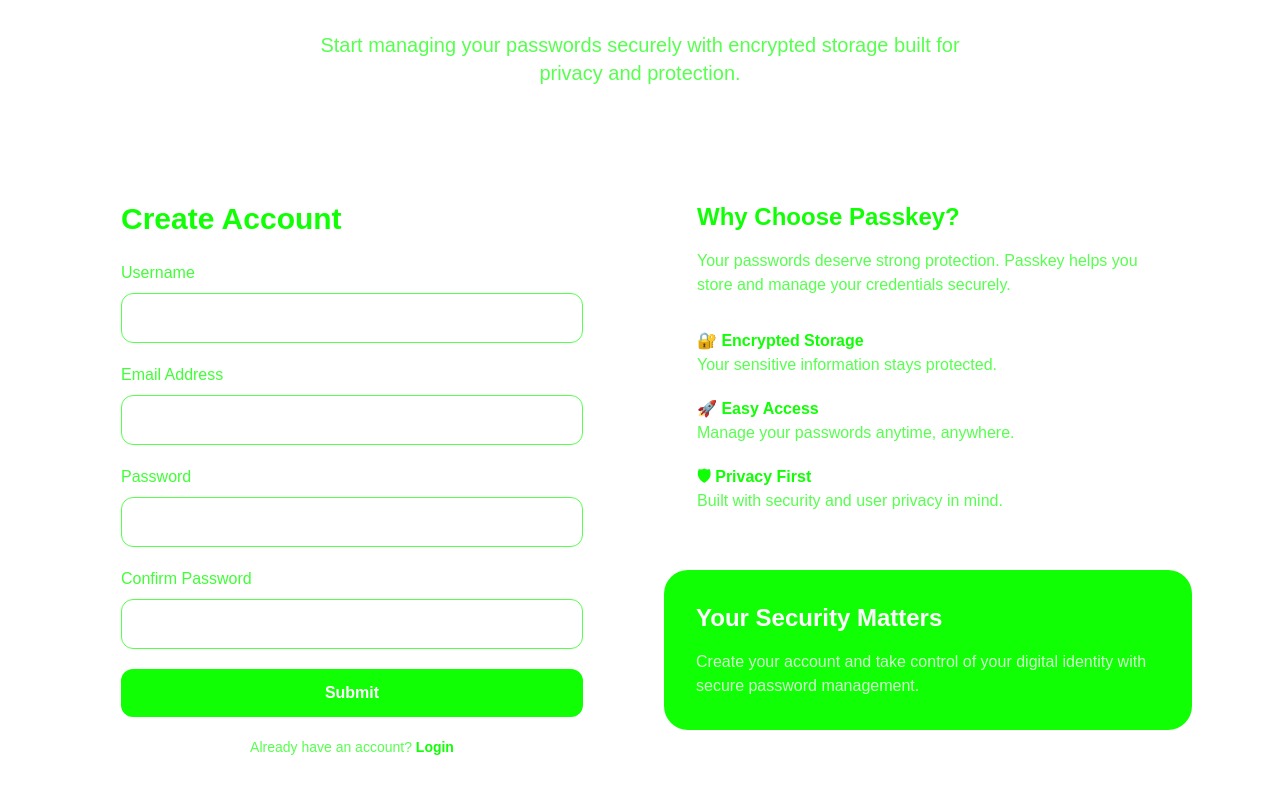
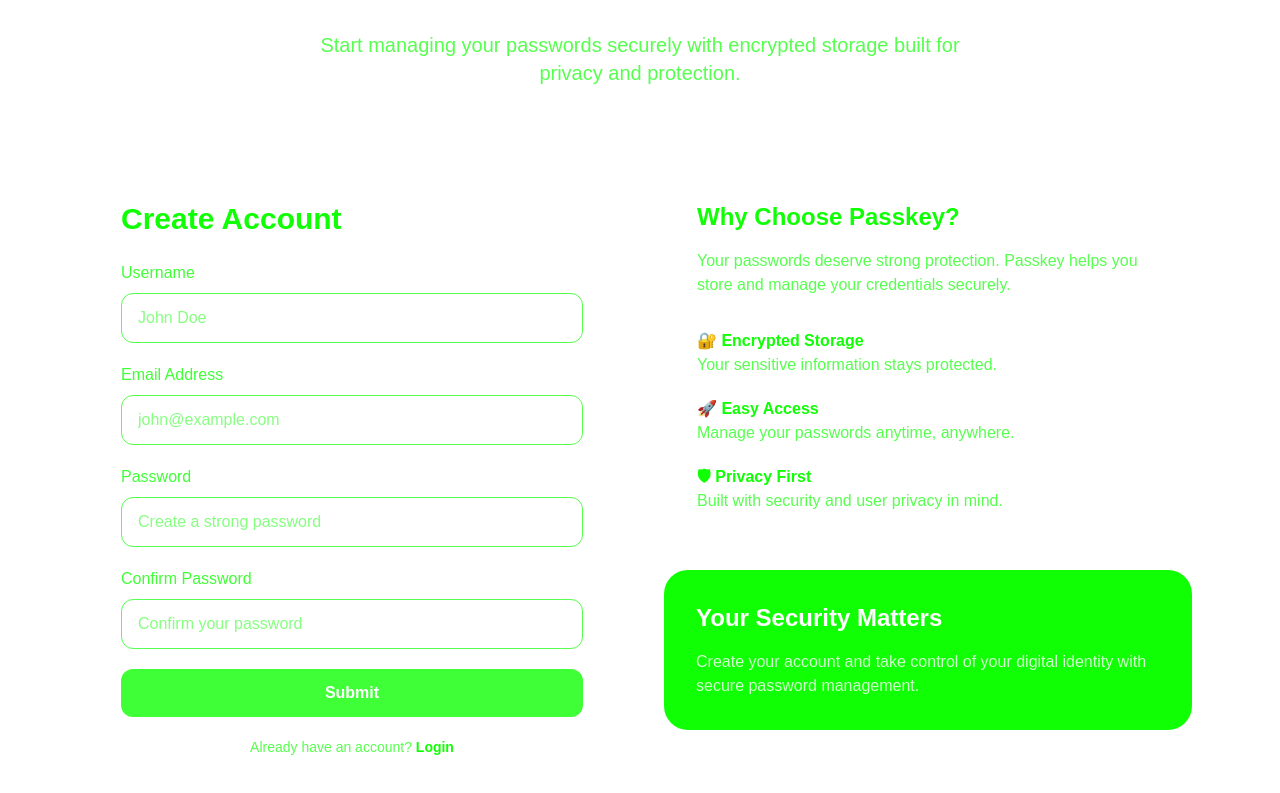
Before and after one commit to CodeWithMSami/Passkey, a Next.js app: page /signup in a window 1280 px wide. Shown: the part 261-1054 px from the top of the page. Built offline with nearby package versions, Linux system fonts and the light colour scheme; no server answers.

Commit message:
Adding signup and login functionality

```diff
--- a/src/app/_actions/auth.ts
+++ b/src/app/_actions/auth.ts
@@ -85,3 +85,52 @@
   );
 
 }
+
+export async function login(
+  formData: FormData
+): Promise<void> {
+
+
+  const email = formData.get("email") as string;
+
+  const password = formData.get("password") as string;
+
+
+
+  if (!email || !password) {
+
+    redirect(
+      "/login?error=Email and password are required"
+    );
+
+  }
+
+
+
+  const supabase = await createClient();
+
+
+
+  const { error } = await supabase.auth.signInWithPassword({
+
+    email,
+
+    password,
+
+  });
+
+
+
+  if (error) {
+
+    redirect(
+      `/login?error=${encodeURIComponent(error.message)}`
+    );
+
+  }
+
+
+
+  redirect("/passwords?success=Logged in successfully!");
+
+}
--- a/src/app/_component/Submitbtn.tsx
+++ b/src/app/_component/Submitbtn.tsx
@@ -9,9 +9,9 @@
     <button
       type="submit"
       disabled={pending}
-      className="w-full py-3 rounded-xl bg-primary text-secondary font-semibold"
+      className="w-full py-3 rounded-xl bg-primary/80 hover:bg-primary text-secondary font-semibold cursor-pointer"
     >
-      {pending ? 'Submiing...' : 'Submit'}
+      {pending ? 'Submiting...' : 'Submit'}
     </button>
   );
 }
--- a/src/app/_lib/supabase/server.ts
+++ b/src/app/_lib/supabase/server.ts
@@ -1,15 +1,18 @@
+"use server";
+
 import { createServerClient } from "@supabase/ssr";
 import { cookies } from "next/headers";
 
+const SUPABASE_ANON_KEY = process.env.SUPABASE_ANON_KEY!;
+const SUPABASE_URL = process.env.SUPABASE_URL!;
 
 export async function createClient() {
 
   const cookieStore = await cookies();
 
-
   return createServerClient(
-    process.env.NEXT_PUBLIC_SUPABASE_URL!,
-    process.env.NEXT_PUBLIC_SUPABASE_ANON_KEY!,
+    SUPABASE_URL,
+    SUPABASE_ANON_KEY,
     {
       cookies: {
 
--- a/src/app/login/page.tsx
+++ b/src/app/login/page.tsx
@@ -1,6 +1,7 @@
 import type { Metadata } from "next";
 import { SubmitButton } from "../_component/Submitbtn";
 import Link from "next/link";
+import { login } from "../_actions/auth";
 
 export const metadata: Metadata = {
   title: "Login — Passkey",
@@ -46,7 +47,7 @@
             </h2>
 
 
-            <form className="space-y-5">
+            <form className="space-y-5" action={login}>
 
               <div>
                 <label className="block mb-2 text-primary/80 font-medium">
@@ -57,7 +58,7 @@
                   name="email"
                   type="email"
                   placeholder="john@example.com"
-                  className="w-full border rounded-xl px-4 py-3 outline-none border-primary/70 focus:ring-2 focus:ring-primary/20"
+                  className="w-full border rounded-xl px-4 py-3 outline-none border-primary/70 focus:ring-2 focus:ring-primary/20 text-primary"
                 />
               </div>
 
@@ -71,7 +72,7 @@
                   name="password"
                   type="password"
                   placeholder="Enter your password"
-                  className="w-full border rounded-xl px-4 py-3 outline-none border-primary/70 focus:ring-2 focus:ring-primary/20"
+                  className="w-full border rounded-xl px-4 py-3 outline-none border-primary/70 focus:ring-2 focus:ring-primary/20 text-primary"
                 />
               </div>
 
--- a/src/app/signup/page.tsx
+++ b/src/app/signup/page.tsx
@@ -58,7 +58,7 @@
                   name="name"
                   type="text"
                   placeholder="John Doe"
-                  className="w-full border rounded-xl px-4 py-3 outline-none border-primary/70 focus:ring-2 focus:ring-primary/20"
+                  className="w-full border rounded-xl px-4 py-3 outline-none border-primary/70 focus:ring-2 focus:ring-primary/20 text-primary"
                 />
               </div>
 
@@ -72,7 +72,7 @@
                   name="email"
                   type="email"
                   placeholder="john@example.com"
-                  className="w-full border rounded-xl px-4 py-3 outline-none border-primary/70 focus:ring-2 focus:ring-primary/20"
+                  className="w-full border rounded-xl px-4 py-3 outline-none border-primary/70 focus:ring-2 focus:ring-primary/20 text-primary"
                 />
               </div>
 
@@ -86,7 +86,7 @@
                   name="password"
                   type="password"
                   placeholder="Create a strong password"
-                  className="w-full border rounded-xl px-4 py-3 outline-none border-primary/70 focus:ring-2 focus:ring-primary/20"
+                  className="w-full border rounded-xl px-4 py-3 outline-none border-primary/70 focus:ring-2 focus:ring-primary/20 text-primary"
                 />
               </div>
 
@@ -100,7 +100,7 @@
                   name="confirmPassword"
                   type="password"
                   placeholder="Confirm your password"
-                  className="w-full border rounded-xl px-4 py-3 outline-none border-primary/70 focus:ring-2 focus:ring-primary/20"
+                  className="w-full border rounded-xl px-4 py-3 outline-none border-primary/70 focus:ring-2 focus:ring-primary/20 text-primary"
                 />
               </div>
 
```
